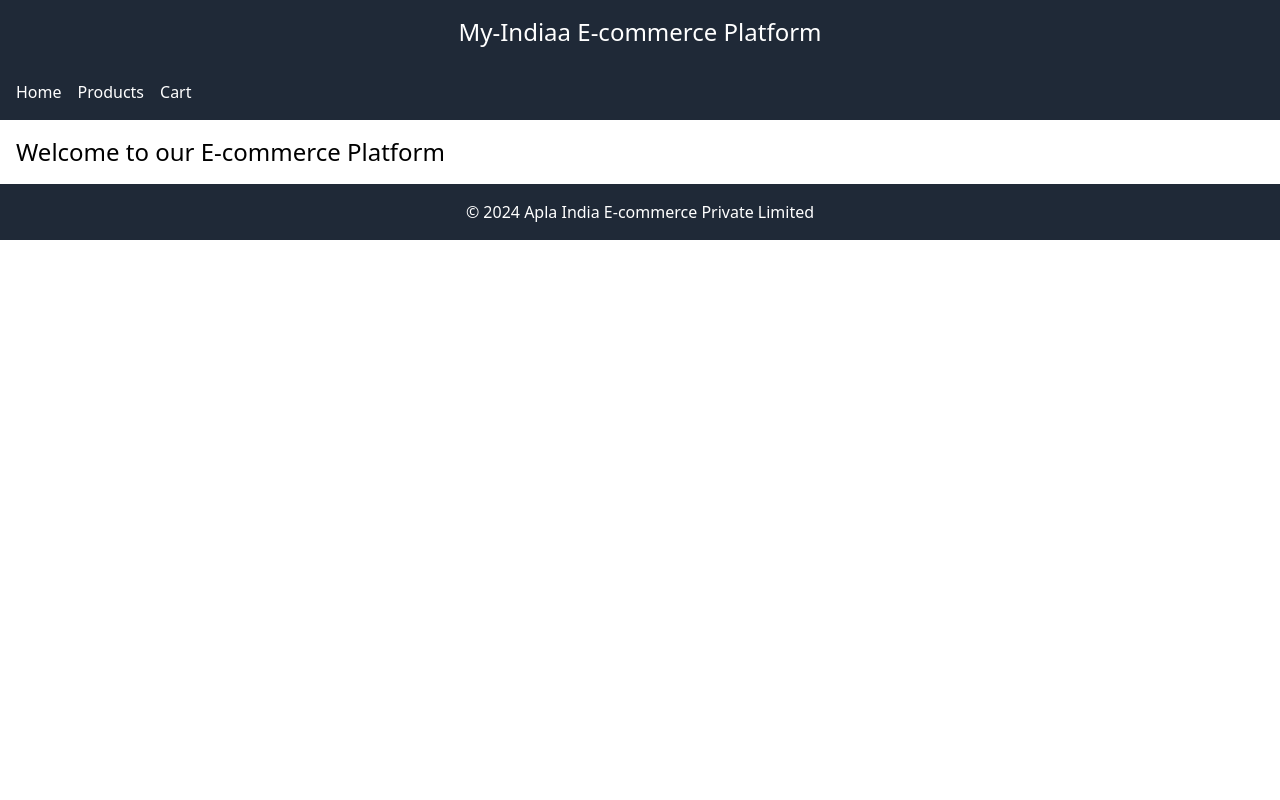
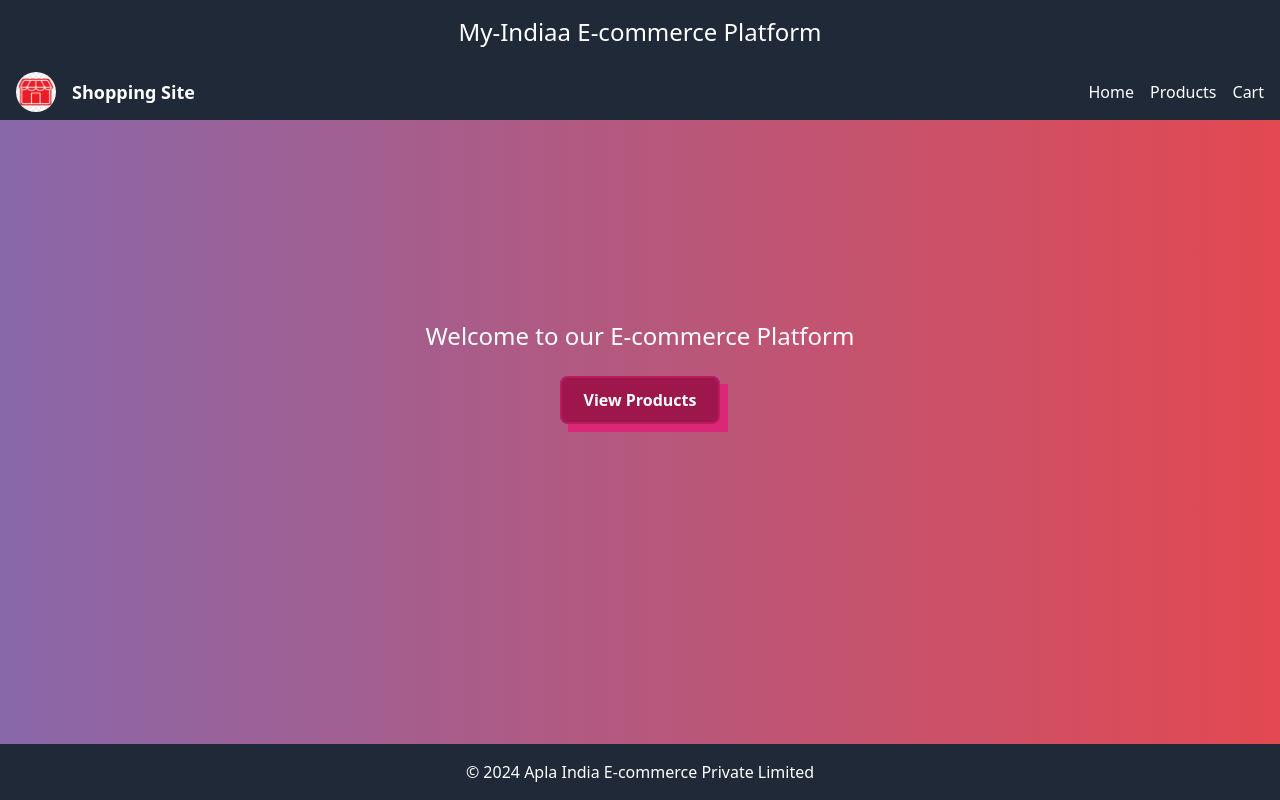
Before and after one commit to rohitchourey0809/Frontend-MyIndiaa, a React (Create React App) app: page / in a window 1280 px wide. Built offline with nearby package versions, Linux system fonts and the light colour scheme.

Commit message:
fixed css and make it good add icon

```diff
--- a/package.json
+++ b/package.json
@@ -3,6 +3,7 @@
   "version": "0.1.0",
   "private": true,
   "dependencies": {
+    "@heroicons/react": "^1.0.6",
     "@reduxjs/toolkit": "^2.2.5",
     "@testing-library/jest-dom": "^5.17.0",
     "@testing-library/react": "^13.4.0",
--- a/src/components/Header.js
+++ b/src/components/Header.js
@@ -2,7 +2,7 @@ import React from "react";
 
 const Header = () => {
   return (
-    <header className="bg-gray-800 p-4 text-white text-center">
+    <header className="bg-gray-800 p-4 text-white text-center fixed top-0 left-0 right-0 z-50">
       <h1 className="text-2xl">My-Indiaa E-commerce Platform</h1>
     </header>
   );
--- a/src/components/Navigation.js
+++ b/src/components/Navigation.js
@@ -1,20 +1,68 @@
-import React from "react";
+import React, { useState } from "react";
 import { Link } from "react-router-dom";
+import { MenuIcon, XIcon } from "@heroicons/react/outline";
+import Icons from "./Icon.jpg";
 
 const Navigation = () => {
+  const [isOpen, setIsOpen] = useState(false);
+
+  const toggleMenu = () => {
+    setIsOpen(!isOpen);
+  };
+
   return (
-    <nav className="bg-gray-800 p-4 text-white">
-      <ul className="flex space-x-4">
-        <li>
-          <Link to="/">Home</Link>
-        </li>
-        <li>
-          <Link to="/products">Products</Link>
-        </li>
-        <li>
-          <Link to="/cart">Cart</Link>
-        </li>
-      </ul>
+    <nav className="bg-gray-800 px-4 py-2 text-white fixed top-16 w-full z-40">
+      <div className="container mx-auto flex items-center justify-between">
+        <div className="flex items-center space-x-4">
+          <img src={Icons} alt="Shopping" className="w-10 h-10 rounded-full" />
+          <span className="text-lg font-bold">Shopping Site</span>
+        </div>
+        <div className="hidden md:flex space-x-4">
+          <Link to="/" className="hover:text-gray-400">
+            Home
+          </Link>
+          <Link to="/products" className="hover:text-gray-400">
+            Products
+          </Link>
+          <Link to="/cart" className="hover:text-gray-400">
+            Cart
+          </Link>
+        </div>
+        <div className="md:hidden">
+          <button onClick={toggleMenu} className="focus:outline-none">
+            {isOpen ? (
+              <XIcon className="w-6 h-6" />
+            ) : (
+              <MenuIcon className="w-6 h-6" />
+            )}
+          </button>
+        </div>
+      </div>
+      {isOpen && (
+        <div className="md:hidden mt-4 space-y-2">
+          <Link
+            to="/"
+            onClick={toggleMenu}
+            className="block px-4 py-2 hover:bg-gray-700"
+          >
+            Home
+          </Link>
+          <Link
+            to="/products"
+            onClick={toggleMenu}
+            className="block px-4 py-2 hover:bg-gray-700"
+          >
+            Products
+          </Link>
+          <Link
+            to="/cart"
+            onClick={toggleMenu}
+            className="block px-4 py-2 hover:bg-gray-700"
+          >
+            Cart
+          </Link>
+        </div>
+      )}
     </nav>
   );
 };
--- a/src/mainpage/Cart.js
+++ b/src/mainpage/Cart.js
@@ -1,4 +1,3 @@
-
 import React from "react";
 import { useSelector, useDispatch } from "react-redux";
 import Header from "../components/Header";
@@ -15,37 +14,49 @@ const Cart = () => {
   };
 
   return (
-    <div>
+    <div className="flex flex-col min-h-screen">
       <Header />
-      <Navigation/>
-      <main className="p-4">
-        <h2 className="text-2xl mb-4">Shopping Cart</h2>
+      <Navigation />
+      <main className="flex-grow p-4 bg-gray-100 dark:bg-gray-900">
+        <div className="container mx-auto">
+          <h2 className="text-2xl font-bold mb-4 text-gray-900 dark:text-white">
+            Shopping Cart
+          </h2>
           {cartProducts.length === 0 ? (
-          <p>Your cart is empty</p>
+            <p className="text-gray-700 dark:text-gray-400">
+              Your cart is empty
+            </p>
           ) : (
-          <ul className="p-4 grid grid-cols-1 md:grid-cols-3 gap-4">
+            <ul className="grid grid-cols-1 md:grid-cols-3 gap-4">
               {cartProducts.map((product) => (
                 <div
                   key={product.id}
-                className="border p-4 rounded shadow-lg transform transition-transform duration-300 hover:scale-105"
+                  className="bg-white dark:bg-gray-800 border border-gray-200 dark:border-gray-700 rounded-lg shadow-lg hover:shadow-xl transition-shadow duration-300 transform hover:scale-105"
                 >
                   <img
                     src={product.image}
                     alt={product.name}
-                  className="w-full h-48 object-cover mb-4 rounded"
+                    className="rounded-t-lg w-full h-48 object-cover transition-transform duration-500 hover:scale-110"
                   />
-                <h2 className="text-xl mb-2">{product.name}</h2>
-                <p className="text-gray-700 mb-2">${product.price}</p>
+                  <div className="p-5">
+                    <h2 className="text-xl font-bold mb-2 text-gray-900 dark:text-white transition-colors duration-300 hover:text-blue-500">
+                      {product.name}
+                    </h2>
+                    <p className="text-gray-700 dark:text-gray-400 mb-3 transition-colors duration-300 hover:text-gray-500">
+                      ${product.price}
+                    </p>
                     <button
                       onClick={() => handleDelete(product.id)}
-                  className="bg-red-600 text-white py-2 px-4 rounded transition-colors duration-300 hover:bg-red-700"
+                      className="bg-red-600 text-white py-2 px-4 rounded-lg transition-all duration-300 transform hover:scale-110 hover:bg-red-700 focus:ring-4 focus:outline-none focus:ring-red-300 dark:focus:ring-red-800"
                     >
                       Remove
                     </button>
                   </div>
+                </div>
               ))}
             </ul>
           )}
+        </div>
       </main>
       <Footer />
     </div>
--- a/src/mainpage/Home.js
+++ b/src/mainpage/Home.js
@@ -1,18 +1,33 @@
 import React from "react";
+import { Link } from "react-router-dom";
 import Header from "../components/Header";
 import Navigation from "../components/Navigation";
 import Footer from "../components/Footer";
 
-
 const Home = () => {
   return (
-    <div>
+    <div className="flex flex-col min-h-screen overflow-auto bg-gradient-to-r from-purple-700 via-blue-500 to-red-500 animate-gradient bg-400">
       <Header />
       <Navigation />
-      <main className="p-4">
-        <h2 className="text-2xl">Welcome to our E-commerce Platform</h2>
+      <main className="flex-grow flex flex-col items-center justify-center">
+        <h2 className="text-2xl mb-6 text-white">
+          Welcome to our E-commerce Platform
+        </h2>
+        <Link
+          to="/products"
+          className="relative inline-block px-6 py-3 font-bold text-white bg-blue-600 rounded-lg group"
+        >
+          <span className="absolute inset-0 w-full h-full transition duration-300 ease-out transform translate-x-2 translate-y-2 bg-pink-600 group-hover:translate-x-0 group-hover:translate-y-0"></span>
+          <span className="absolute inset-0 w-full h-full bg-pink-800 border-2 border-pink-700 rounded-lg"></span>
+          <span className="relative">View Products</span>
+        </Link>
       </main>
       <Footer />
+      <div className="relative">
+        <div className="wave bg-white/25 rounded-t-full fixed w-[200%] h-48 animate-wave opacity-80 bottom-0 left-0 z-[-1]"></div>
+        <div className="wave bg-white/25 rounded-t-full fixed w-[200%] h-48 animate-wave-reverse opacity-80 bottom-[-1.25em] left-0 z-[-1]"></div>
+        <div className="wave bg-white/25 rounded-t-full fixed w-[200%] h-48 animate-wave-reverse-delay opacity-90 bottom-[-2.5em] left-0 z-[-1]"></div>
+      </div>
     </div>
   );
 };
--- a/src/mainpage/ProductDetails.js
+++ b/src/mainpage/ProductDetails.js
@@ -21,7 +21,7 @@ const ProductDetails = () => {
     <div>
       <Header />
       <Navigation />
-      <main className="p-4">
+      <main className="p-4 mt-60">
         <motion.div
           initial={{ opacity: 0, y: 50 }}
           animate={{ opacity: 1, y: 0 }}
--- a/src/mainpage/ProductListing.js
+++ b/src/mainpage/ProductListing.js
@@ -25,7 +25,7 @@ const ProductListing = () => {
     <div>
       <Header />
       <Navigation />
-      <main className="p-4 grid grid-cols-1 md:grid-cols-3 gap-4">
+      <main className="p-4 md:pl-10 grid grid-cols-1 sm:grid-cols-2 lg:grid-cols-3 gap-4">
         {products.map((product) => (
           <ProductCard key={product.id} product={product} />
         ))}
--- a/tailwind.config.js
+++ b/tailwind.config.js
@@ -2,7 +2,31 @@
 module.exports = {
   content: ["./src/**/*.{js,jsx,ts,tsx}"],
   theme: {
-    extend: {},
+    extend: {
+      animation: {
+        gradient: "gradient 15s ease infinite",
+        wave: "wave 10s linear infinite",
+        "wave-reverse": "wave 18s linear reverse infinite",
+        "wave-reverse-delay": "wave 20s linear reverse infinite",
+      },
+      keyframes: {
+        gradient: {
+          "0%": { backgroundPosition: "0% 0%" },
+          "50%": { backgroundPosition: "100% 100%" },
+          "100%": { backgroundPosition: "0% 0%" },
+        },
+        wave: {
+          "2%": { transform: "translateX(1)" },
+          "25%": { transform: "translateX(-25%)" },
+          "50%": { transform: "translateX(-50%)" },
+          "75%": { transform: "translateX(-25%)" },
+          "100%": { transform: "translateX(1)" },
+        },
+      },
+      backgroundSize: {
+        400: "400% 400%",
+      },
+    },
   },
   plugins: [],
 };
```
Also changed, not shown: src/components/ProductCard.js (+21 -12 lines), src/components/Icon.jpg (added), 1 other file (tests, documents, lock files or other folders). Lines whose indentation alone changed are shown as unchanged.
